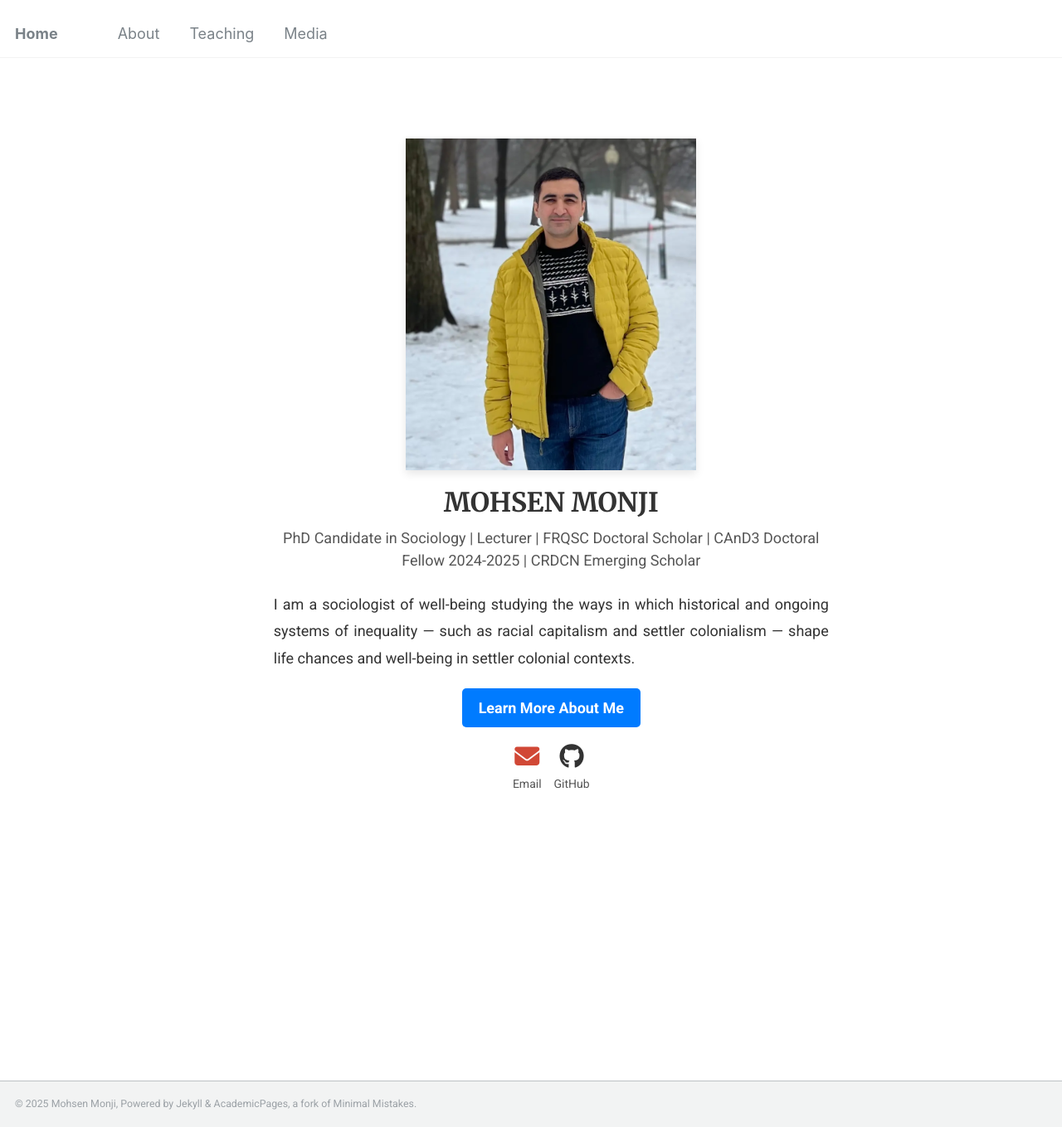
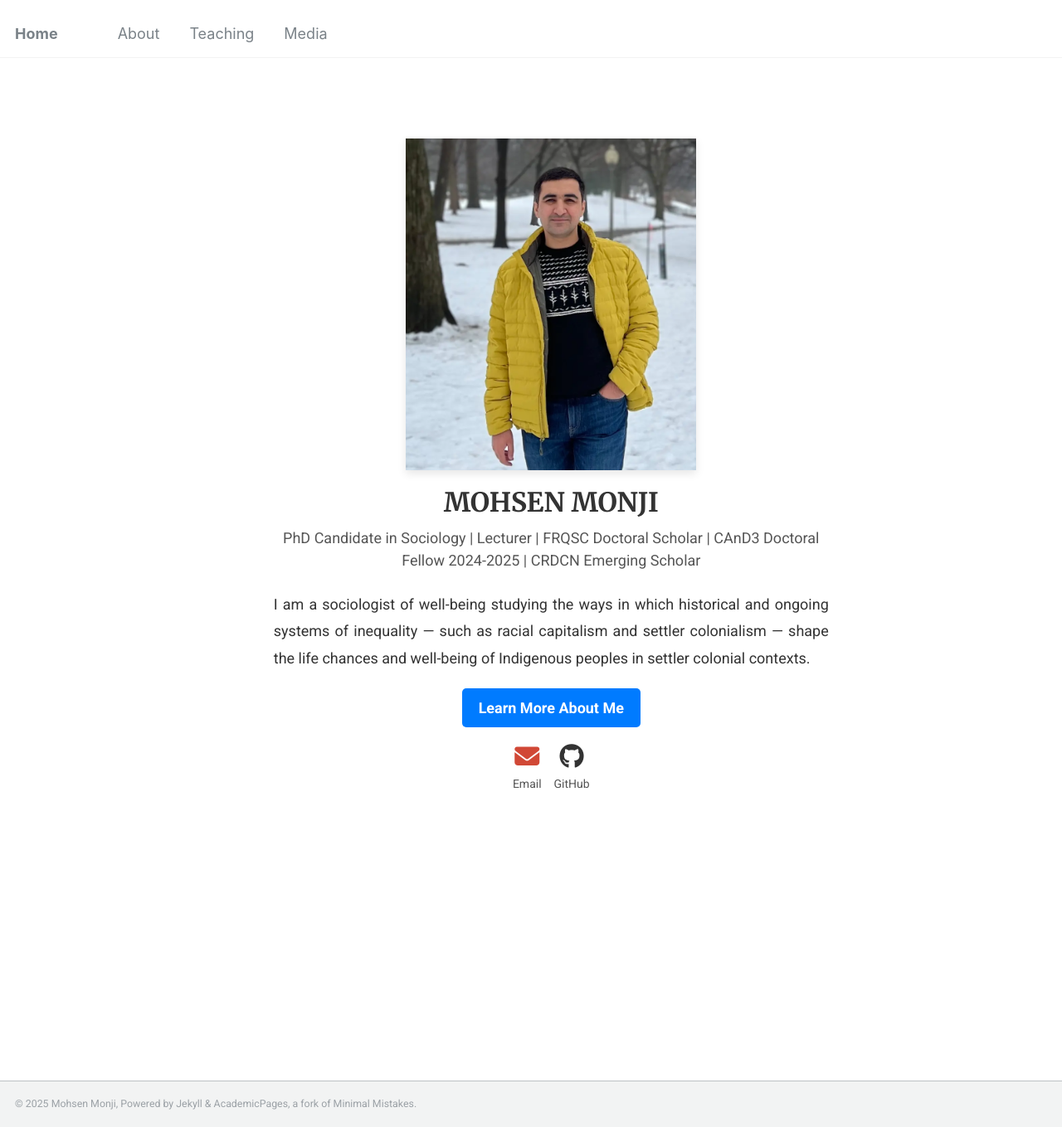
Before and after one commit to Mohsnmonji/mohsnmonji.github.io, a Jekyll site: the page built from _pages/front.md, in a window 1280 px wide and 1359 px high. Shown: the whole window at 83% size. Built offline with Jekyll 4.4.1, drawn with Linux system fonts in a browser that asks for light colours.

Commit message:
Update front.md

```diff
--- a/_pages/front.md
+++ b/_pages/front.md
@@ -28,7 +28,7 @@ hide_avatar: true
 
   <!-- Description -->
 <p style="font-size:18px; color:#333; text-align:justify; line-height:1.8; margin:20px 0;">
-  I am a sociologist of well-being studying the ways in which historical and ongoing systems of inequality — such as racial capitalism and settler colonialism — shape life chances and well-being in settler colonial contexts.
+  I am a sociologist of well-being studying the ways in which historical and ongoing systems of inequality — such as racial capitalism and settler colonialism — shape the life chances and well-being of Indigenous peoples in settler colonial contexts.
 </p>
 
 <!-- Button -->
```
